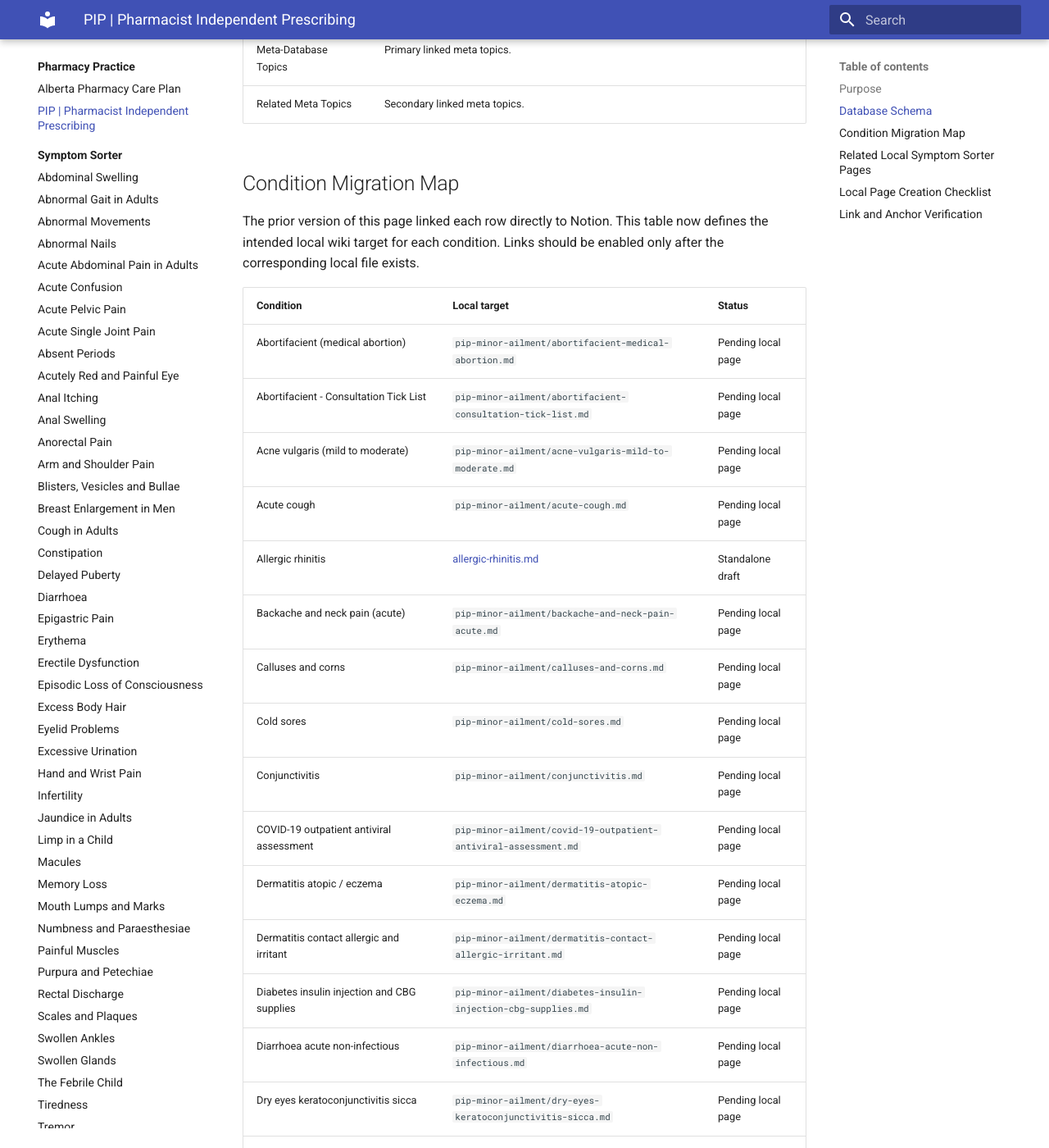
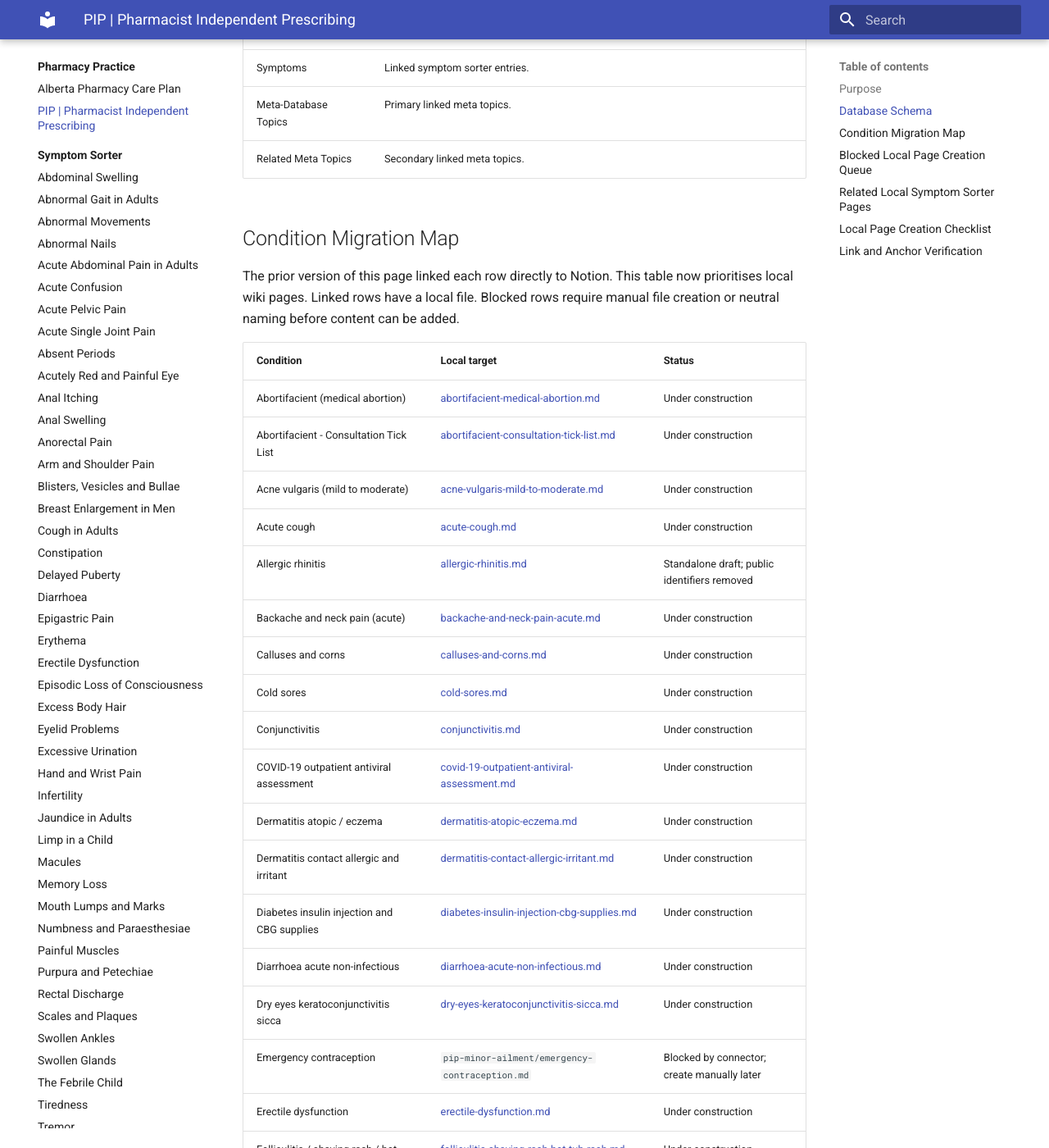
Before and after one commit to sejinhwang/sejin-pharmacy-wiki, an MkDocs documentation site: the page built from docs/pharmacy-practice/pip-minor-ailment.md, in a window 1280 px wide and 1400 px high, scrolled down 1127 px. Shown: the whole window at 82% size. Built offline with MkDocs 1.6.1 and Material for MkDocs 9.7.7, drawn with Linux system fonts in a browser that asks for light colours; some of the changed text lies outside the part shown.

Commit message:
Activate local PIP links and mark blocked placeholders

```diff
--- a/docs/pharmacy-practice/pip-minor-ailment.md
+++ b/docs/pharmacy-practice/pip-minor-ailment.md
@@ -17,6 +17,8 @@ Each condition should eventually become a standalone local page with:
 - documentation template
 - local policy / formulary review status
 
+Public pages must not include patient identifiers, personal prescriber identifiers, registration numbers, signatures, or private workflow credentials.
+
 ## Database Schema
 
 | Property | Purpose |
@@ -31,63 +33,80 @@ Each condition should eventually become a standalone local page with:
 
 ## Condition Migration Map
 
-The prior version of this page linked each row directly to Notion. This table now defines the intended local wiki target for each condition. Links should be enabled only after the corresponding local file exists.
+The prior version of this page linked each row directly to Notion. This table now prioritises local wiki pages. Linked rows have a local file. Blocked rows require manual file creation or neutral naming before content can be added.
 
 | Condition | Local target | Status |
 | --- | --- | --- |
-| Abortifacient (medical abortion) | `pip-minor-ailment/abortifacient-medical-abortion.md` | Pending local page |
-| Abortifacient - Consultation Tick List | `pip-minor-ailment/abortifacient-consultation-tick-list.md` | Pending local page |
-| Acne vulgaris (mild to moderate) | `pip-minor-ailment/acne-vulgaris-mild-to-moderate.md` | Pending local page |
-| Acute cough | `pip-minor-ailment/acute-cough.md` | Pending local page |
-| Allergic rhinitis | [allergic-rhinitis.md](pip-minor-ailment/allergic-rhinitis.md) | Standalone draft |
-| Backache and neck pain (acute) | `pip-minor-ailment/backache-and-neck-pain-acute.md` | Pending local page |
-| Calluses and corns | `pip-minor-ailment/calluses-and-corns.md` | Pending local page |
-| Cold sores | `pip-minor-ailment/cold-sores.md` | Pending local page |
-| Conjunctivitis | `pip-minor-ailment/conjunctivitis.md` | Pending local page |
-| COVID-19 outpatient antiviral assessment | `pip-minor-ailment/covid-19-outpatient-antiviral-assessment.md` | Pending local page |
-| Dermatitis atopic / eczema | `pip-minor-ailment/dermatitis-atopic-eczema.md` | Pending local page |
-| Dermatitis contact allergic and irritant | `pip-minor-ailment/dermatitis-contact-allergic-irritant.md` | Pending local page |
-| Diabetes insulin injection and CBG supplies | `pip-minor-ailment/diabetes-insulin-injection-cbg-supplies.md` | Pending local page |
-| Diarrhoea acute non-infectious | `pip-minor-ailment/diarrhoea-acute-non-infectious.md` | Pending local page |
-| Dry eyes keratoconjunctivitis sicca | `pip-minor-ailment/dry-eyes-keratoconjunctivitis-sicca.md` | Pending local page |
-| Emergency contraception | `pip-minor-ailment/emergency-contraception.md` | Pending local page |
-| Erectile dysfunction | `pip-minor-ailment/erectile-dysfunction.md` | Pending local page |
-| Folliculitis / shaving rash / hot tub rash | `pip-minor-ailment/folliculitis-shaving-rash-hot-tub-rash.md` | Pending local page |
-| Gastro-oesophageal reflux disease | `pip-minor-ailment/gastro-oesophageal-reflux-disease.md` | Pending local page |
-| High altitude illness | `pip-minor-ailment/high-altitude-illness.md` | Pending local page |
-| Hormonal contraception | `pip-minor-ailment/hormonal-contraception.md` | Pending local page |
-| Impetigo | `pip-minor-ailment/impetigo.md` | Pending local page |
-| Indigestion dyspepsia | `pip-minor-ailment/indigestion-dyspepsia.md` | Pending local page |
-| Infantile colic | `pip-minor-ailment/infantile-colic.md` | Pending local page |
-| Insect bites and stings | `pip-minor-ailment/insect-bites-and-stings.md` | Pending local page |
-| Lyme disease post-exposure prophylaxis | `pip-minor-ailment/lyme-disease-post-exposure-prophylaxis.md` | Pending local page |
-| Menopause vasomotor symptoms | `pip-minor-ailment/menopause-vasomotor-symptoms.md` | Pending local page |
-| Minor Ailments Schedule 4 Eligible Drugs Ontario | `pip-minor-ailment/minor-ailments-schedule-4-eligible-drugs-ontario.md` | Pending local page |
-| Minor aphthous ulcers mouth ulcers | `pip-minor-ailment/minor-aphthous-ulcers-mouth-ulcers.md` | Pending local page |
-| Musculoskeletal sprains and strains | `pip-minor-ailment/musculoskeletal-sprains-and-strains.md` | Pending local page |
-| Nappy rash nappy dermatitis | `pip-minor-ailment/nappy-rash-nappy-dermatitis.md` | Pending local page |
-| Nasal congestion / acute sinusitis | `pip-minor-ailment/nasal-congestion-acute-sinusitis.md` | Pending local page |
-| Nausea and vomiting | `pip-minor-ailment/nausea-and-vomiting.md` | Pending local page |
+| Abortifacient (medical abortion) | [abortifacient-medical-abortion.md](pip-minor-ailment/abortifacient-medical-abortion.md) | Under construction |
+| Abortifacient - Consultation Tick List | [abortifacient-consultation-tick-list.md](pip-minor-ailment/abortifacient-consultation-tick-list.md) | Under construction |
+| Acne vulgaris (mild to moderate) | [acne-vulgaris-mild-to-moderate.md](pip-minor-ailment/acne-vulgaris-mild-to-moderate.md) | Under construction |
+| Acute cough | [acute-cough.md](pip-minor-ailment/acute-cough.md) | Under construction |
+| Allergic rhinitis | [allergic-rhinitis.md](pip-minor-ailment/allergic-rhinitis.md) | Standalone draft; public identifiers removed |
+| Backache and neck pain (acute) | [backache-and-neck-pain-acute.md](pip-minor-ailment/backache-and-neck-pain-acute.md) | Under construction |
+| Calluses and corns | [calluses-and-corns.md](pip-minor-ailment/calluses-and-corns.md) | Under construction |
+| Cold sores | [cold-sores.md](pip-minor-ailment/cold-sores.md) | Under construction |
+| Conjunctivitis | [conjunctivitis.md](pip-minor-ailment/conjunctivitis.md) | Under construction |
+| COVID-19 outpatient antiviral assessment | [covid-19-outpatient-antiviral-assessment.md](pip-minor-ailment/covid-19-outpatient-antiviral-assessment.md) | Under construction |
+| Dermatitis atopic / eczema | [dermatitis-atopic-eczema.md](pip-minor-ailment/dermatitis-atopic-eczema.md) | Under construction |
+| Dermatitis contact allergic and irritant | [dermatitis-contact-allergic-irritant.md](pip-minor-ailment/dermatitis-contact-allergic-irritant.md) | Under construction |
+| Diabetes insulin injection and CBG supplies | [diabetes-insulin-injection-cbg-supplies.md](pip-minor-ailment/diabetes-insulin-injection-cbg-supplies.md) | Under construction |
+| Diarrhoea acute non-infectious | [diarrhoea-acute-non-infectious.md](pip-minor-ailment/diarrhoea-acute-non-infectious.md) | Under construction |
+| Dry eyes keratoconjunctivitis sicca | [dry-eyes-keratoconjunctivitis-sicca.md](pip-minor-ailment/dry-eyes-keratoconjunctivitis-sicca.md) | Under construction |
+| Emergency contraception | `pip-minor-ailment/emergency-contraception.md` | Blocked by connector; create manually later |
+| Erectile dysfunction | [erectile-dysfunction.md](pip-minor-ailment/erectile-dysfunction.md) | Under construction |
+| Folliculitis / shaving rash / hot tub rash | [folliculitis-shaving-rash-hot-tub-rash.md](pip-minor-ailment/folliculitis-shaving-rash-hot-tub-rash.md) | Under construction |
+| Gastro-oesophageal reflux disease | [gastro-oesophageal-reflux-disease.md](pip-minor-ailment/gastro-oesophageal-reflux-disease.md) | Under construction |
+| High altitude illness | [high-altitude-illness.md](pip-minor-ailment/high-altitude-illness.md) | Under construction |
+| Hormonal contraception | [hormonal-contraception.md](pip-minor-ailment/hormonal-contraception.md) | Under construction |
+| Impetigo | [impetigo.md](pip-minor-ailment/impetigo.md) | Under construction |
+| Indigestion dyspepsia | [indigestion-dyspepsia.md](pip-minor-ailment/indigestion-dyspepsia.md) | Under construction |
+| Infantile colic | `pip-minor-ailment/infantile-colic.md` | Blocked by connector; create manually later |
+| Insect bites and stings | `pip-minor-ailment/insect-bites-and-stings.md` | Blocked by connector; create manually later |
+| Lyme disease post-exposure prophylaxis | [lyme-disease-post-exposure-prophylaxis.md](pip-minor-ailment/lyme-disease-post-exposure-prophylaxis.md) | Under construction |
+| Menopause vasomotor symptoms | [menopause-vasomotor-symptoms.md](pip-minor-ailment/menopause-vasomotor-symptoms.md) | Under construction |
+| Minor Ailments Schedule 4 Eligible Drugs Ontario | [minor-ailments-schedule-4-eligible-drugs-ontario.md](pip-minor-ailment/minor-ailments-schedule-4-eligible-drugs-ontario.md) | Under construction |
+| Minor aphthous ulcers mouth ulcers | [minor-aphthous-ulcers-mouth-ulcers.md](pip-minor-ailment/minor-aphthous-ulcers-mouth-ulcers.md) | Under construction |
+| Musculoskeletal sprains and strains | `pip-minor-ailment/musculoskeletal-sprains-and-strains.md` | Blocked by connector; create manually later |
+| Nappy rash nappy dermatitis | [nappy-rash-nappy-dermatitis.md](pip-minor-ailment/nappy-rash-nappy-dermatitis.md) | Under construction |
+| Nasal congestion / acute sinusitis | [nasal-congestion-acute-sinusitis.md](pip-minor-ailment/nasal-congestion-acute-sinusitis.md) | Under construction |
+| Nausea and vomiting | `pip-minor-ailment/nausea-and-vomiting.md` | Blocked by connector; create manually later |
 | Nausea and vomiting in pregnancy | `pip-minor-ailment/nausea-and-vomiting-in-pregnancy.md` | Pending local page |
-| Onychomycosis | `pip-minor-ailment/onychomycosis.md` | Pending local page |
-| Oral thrush candidal stomatitis | `pip-minor-ailment/oral-thrush-candidal-stomatitis.md` | Pending local page |
-| Osteoarthritis joint pain | `pip-minor-ailment/osteoarthritis-joint-pain.md` | Pending local page |
-| Otitis externa swimmer's ear | `pip-minor-ailment/otitis-externa-swimmers-ear.md` | Pending local page |
-| Pityriasis versicolor / tinea versicolor | `pip-minor-ailment/pityriasis-versicolor-tinea-versicolor.md` | Pending local page |
-| Post-procedure pain | `pip-minor-ailment/post-procedure-pain.md` | Pending local page |
-| Premenstrual syndrome | `pip-minor-ailment/premenstrual-syndrome.md` | Pending local page |
-| Primary dysmenorrhoea | `pip-minor-ailment/primary-dysmenorrhoea.md` | Pending local page |
-| Sleep disorders acute insomnia | `pip-minor-ailment/sleep-disorders-acute-insomnia.md` | Pending local page |
-| Sore throat GABHS assessment | `pip-minor-ailment/sore-throat-gabhs-assessment.md` | Pending local page |
-| Tinea capitis | `pip-minor-ailment/tinea-capitis.md` | Pending local page |
-| Tinea corporis | `pip-minor-ailment/tinea-corporis.md` | Pending local page |
-| Tinea cruris | `pip-minor-ailment/tinea-cruris.md` | Pending local page |
-| Tinea pedis | `pip-minor-ailment/tinea-pedis.md` | Pending local page |
-| Travel Health Assessment | `pip-minor-ailment/travel-health-assessment.md` | Pending local page |
-| Travel Health Prescribing | `pip-minor-ailment/travel-health-prescribing.md` | Pending local page |
-| Uncomplicated cystitis | `pip-minor-ailment/uncomplicated-cystitis.md` | Pending local page |
-| Urticaria | `pip-minor-ailment/urticaria.md` | Pending local page |
-| Warts and verrucas | `pip-minor-ailment/warts-and-verrucas.md` | Pending local page |
+| Onychomycosis | `pip-minor-ailment/onychomycosis.md` | Blocked by connector; create manually later |
+| Oral thrush candidal stomatitis | [oral-thrush-candidal-stomatitis.md](pip-minor-ailment/oral-thrush-candidal-stomatitis.md) | Under construction |
+| Osteoarthritis joint pain | [osteoarthritis-joint-pain.md](pip-minor-ailment/osteoarthritis-joint-pain.md) | Under construction |
+| Otitis externa swimmer's ear | [otitis-externa-swimmers-ear.md](pip-minor-ailment/otitis-externa-swimmers-ear.md) | Under construction |
+| Pityriasis versicolor / tinea versicolor | [pityriasis-versicolor-tinea-versicolor.md](pip-minor-ailment/pityriasis-versicolor-tinea-versicolor.md) | Under construction |
+| Post-procedure pain | [post-procedure-pain.md](pip-minor-ailment/post-procedure-pain.md) | Under construction |
+| Premenstrual syndrome | `pip-minor-ailment/premenstrual-syndrome.md` | Blocked by connector; create manually later |
+| Primary dysmenorrhoea | [primary-dysmenorrhoea.md](pip-minor-ailment/primary-dysmenorrhoea.md) | Under construction |
+| Sleep disorders acute insomnia | [sleep-disorders-acute-insomnia.md](pip-minor-ailment/sleep-disorders-acute-insomnia.md) | Under construction |
+| Sore throat GABHS assessment | `pip-minor-ailment/sore-throat-gabhs-assessment.md` | Blocked by connector; create manually later |
+| Tinea capitis | `pip-minor-ailment/tinea-capitis.md` | Blocked by connector; create manually later |
+| Tinea corporis | [tinea-corporis.md](pip-minor-ailment/tinea-corporis.md) | Under construction |
+| Tinea cruris | [tinea-cruris.md](pip-minor-ailment/tinea-cruris.md) | Under construction |
+| Tinea pedis | [tinea-pedis.md](pip-minor-ailment/tinea-pedis.md) | Under construction |
+| Travel Health Assessment | `pip-minor-ailment/travel-health-assessment.md` | Blocked by connector; create manually later |
+| Travel Health Prescribing | [travel-health-prescribing.md](pip-minor-ailment/travel-health-prescribing.md) | Under construction |
+| Uncomplicated cystitis | [uncomplicated-cystitis.md](pip-minor-ailment/uncomplicated-cystitis.md) | Under construction |
+| Urticaria | `pip-minor-ailment/urticaria.md` | Blocked by connector; create manually later |
+| Warts and verrucas | [warts-and-verrucas.md](pip-minor-ailment/warts-and-verrucas.md) | Under construction |
+
+## Blocked Local Page Creation Queue
+
+The following files were not created by the connector and should be created manually in GitHub UI, Codespaces, or by running `scripts/create_pip_placeholders.py` locally:
+
+- `emergency-contraception.md`
+- `infantile-colic.md`
+- `insect-bites-and-stings.md`
+- `musculoskeletal-sprains-and-strains.md`
+- `nausea-and-vomiting.md`
+- `nausea-and-vomiting-in-pregnancy.md`
+- `onychomycosis.md`
+- `premenstrual-syndrome.md`
+- `sore-throat-gabhs-assessment.md`
+- `tinea-capitis.md`
+- `travel-health-assessment.md`
+- `urticaria.md`
 
 ## Related Local Symptom Sorter Pages
 
@@ -111,12 +130,13 @@ For each condition page:
 2. Migrate the full body content from the source page.
 3. Remove external-only Notion dependency.
 4. Add local links to symptom sorter and meta-database pages where available.
-5. Mark clinical/local policy review status.
-6. Enable the link in this index only after the target file exists.
+5. Remove the `Under construction` warning only after review.
+6. Confirm no patient identifiers, personal prescriber identifiers, registration numbers, signatures, or private workflow credentials are present.
 
 ## Link and Anchor Verification
 
-- This page no longer depends on a table of direct Notion condition links.
-- Intended local slugs are defined but not linked until files exist.
+- Direct Notion condition links have been removed from the main inventory.
+- Existing local files are linked.
+- Blocked or missing local files remain unlinked as code-formatted target slugs.
 - Existing local Symptom Sorter support links are enabled where relevant.
 - Table text avoids unescaped pipe characters so MkDocs renders rows correctly.
```
